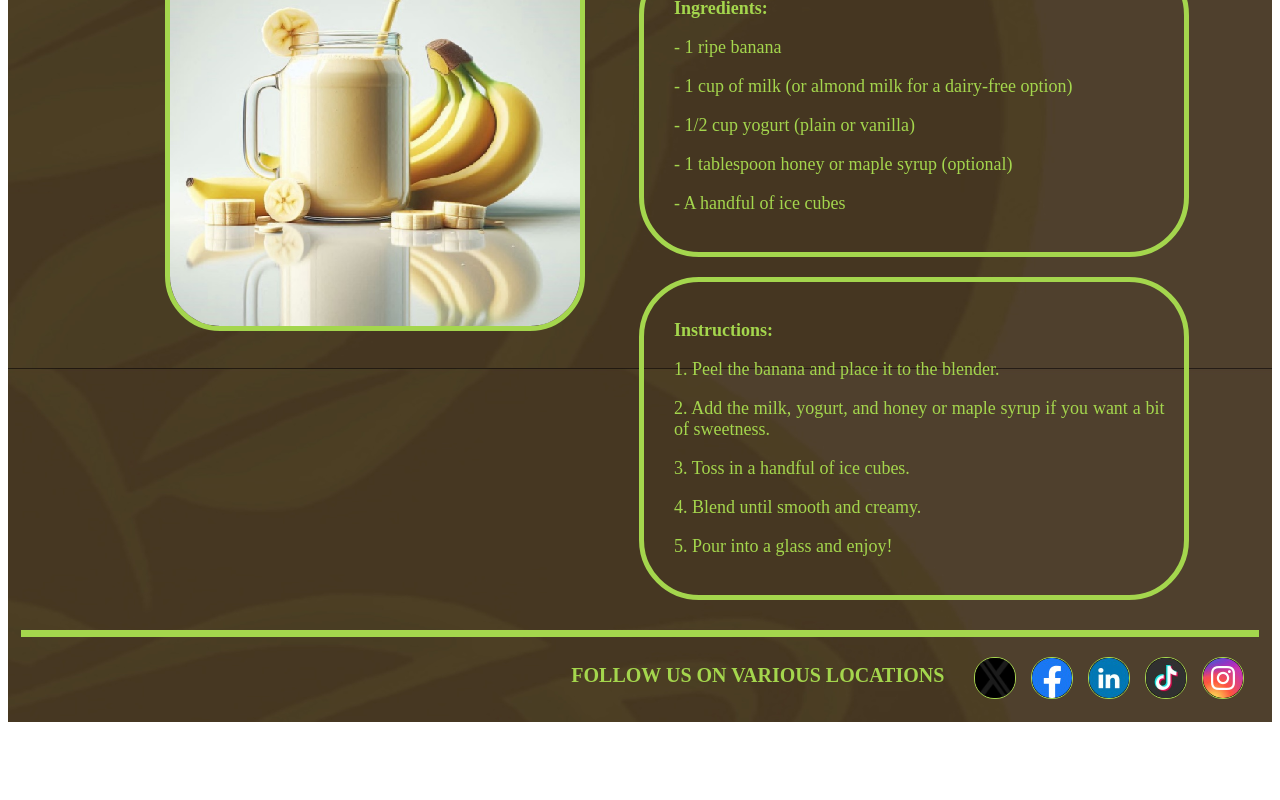
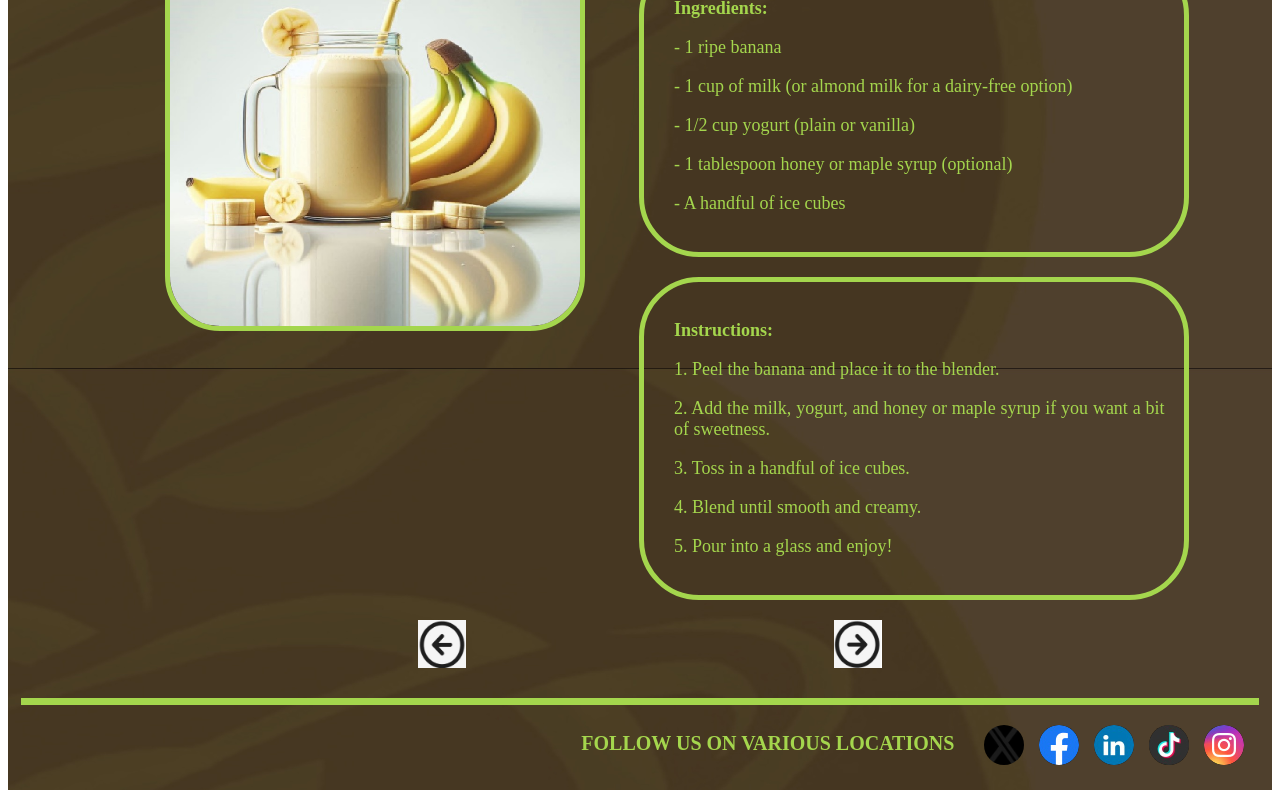
Before and after one commit to MarkkuVaara/smoothierecipes, a React (Vite) app: page /recipes in a window 1280 px wide. Shown: the part 452-1252 px from the top of the page. Before the commit the page ends 1184 px from the top, so only its background shows below. Built offline with nearby package versions, Linux system fonts and the light colour scheme.

Commit message:
Placed placeholder carousel arrows to the recipies page

```diff
--- a/src/App.jsx
+++ b/src/App.jsx
@@ -4,12 +4,15 @@ import {
   BrowserRouter as Router,
   Routes, Route, Link
 } from 'react-router-dom';
+
 import logo from './images/apple_logo.png';
 import xxx from './images/xxxxx.jpg';
 import fbook from './images/fbook.jpg';
 import lin from './images/lin.jpg';
 import ttok from './images/ttok.jpg';
 import insgram from './images/insgram.jpg';
+import leftarrow from './images/leftarrow.jpg';
+import rightarrow from './images/rightarrow.jpg';
 
 import Home from './components/Home';
 import Recipes from './components/Recipes';
@@ -44,7 +47,13 @@ const App = () => {
       <div className="main">
         <Routes>
           <Route path="/" element={<div><Home/></div>} />
-          <Route path="/recipes" element={<div><Recipes subpage={subpage}/></div>} />
+          <Route path="/recipes" element={<div>
+              <Recipes subpage={subpage}/>
+              <div className="arrows">
+                <img className="arrowimage" src={leftarrow} alt={leftarrow}></img>
+                <img className="arrowimage" src={rightarrow} alt={rightarrow}></img>
+              </div>
+            </div>} />
           <Route path="/about" element={<div><About/></div>} />
           <Route path="/blog" element={<div><Blog/></div>} />
         </Routes>
--- a/src/index.css
+++ b/src/index.css
@@ -275,6 +275,21 @@ p {
 }
 
 
+/* Arrows */
+
+.arrows {
+    display: flex;
+    justify-content: space-evenly;
+    text-align: center;
+    margin-top: 20px;
+}
+
+.arrowimage {
+    height: 48px;
+    width: 48px;
+}
+
+
 /* Footer */
 
 .footer {
@@ -301,6 +316,6 @@ p {
     margin-top: 20px;
     height: 40px;
     width: 40px;
-    border: 1px solid #A4D64D;
+    border: 0px solid #A4D64D;
     border-radius: 20px;
 }
```
Also changed, not shown: src/images/leftarrow.jpg (added), src/images/rightarrow.jpg (added).
